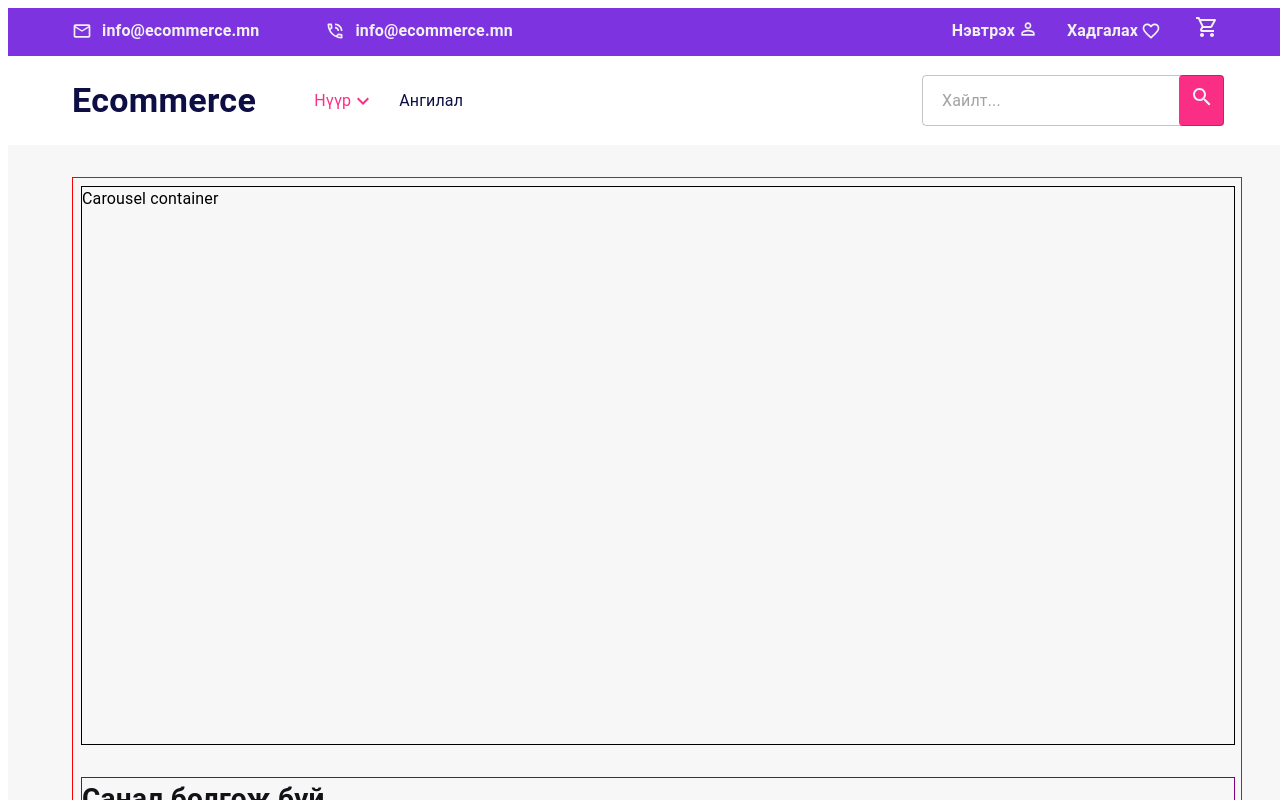
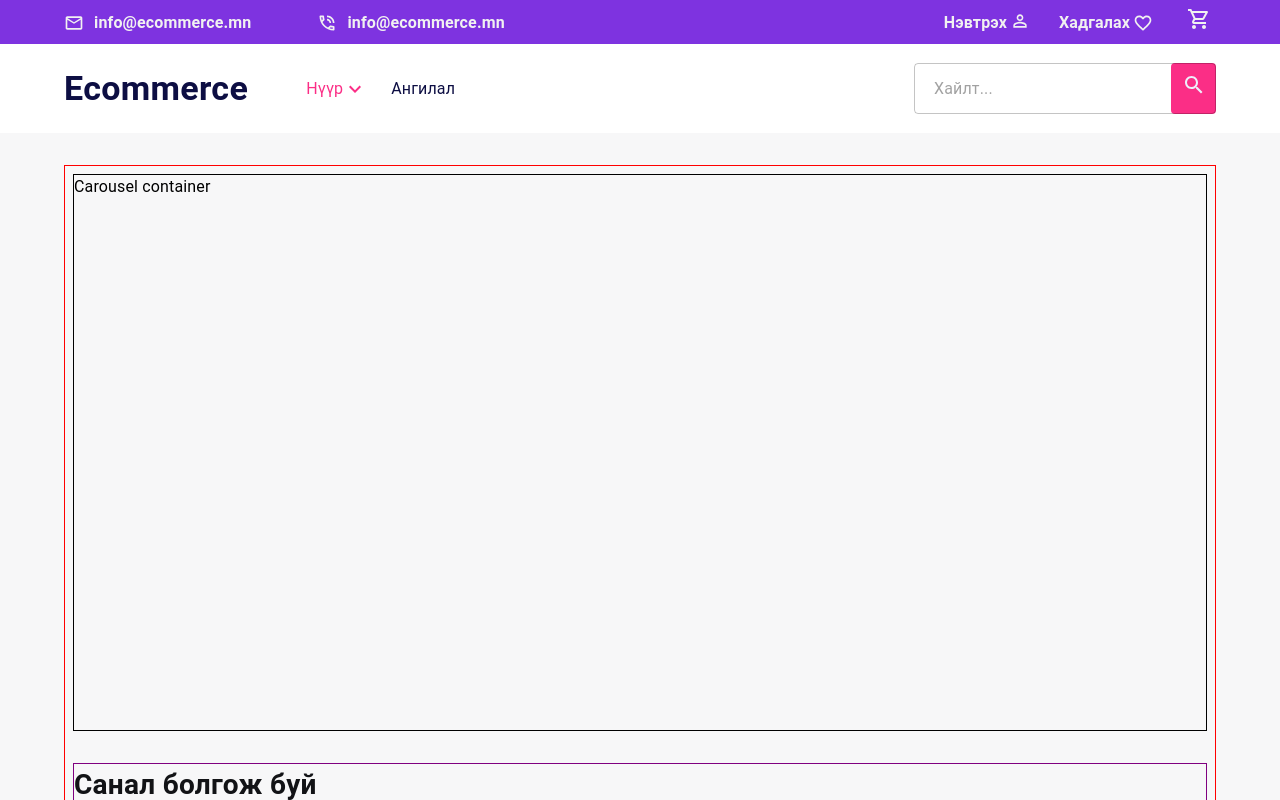
Before and after one commit to Leap1b-23-24/Team-1, a Next.js app in the folder front/: page / in a window 1280 px wide. Shown: the top 800 px of the page. Built offline with nearby package versions, Linux system fonts and the light colour scheme.

Commit message:
css baseline uguv tseg

```diff
--- a/front/src/app/layout.tsx
+++ b/front/src/app/layout.tsx
@@ -27,14 +27,15 @@ export default function RootLayout({
       <body className={inter.className}>
         <AuthProvider>
           <Userprovider>
-            {/* <ThemeProvider theme={theme}>
-          <CssBaseline> */}
-            {children}
+            <CssBaseline>
+              {/* <ThemeProvider theme={theme}> */}
+              {children}
+            </CssBaseline>
             <ToastContainer />
           </Userprovider>
         </AuthProvider>
-        {/* </CssBaseline>
-          </ThemeProvider> */}
+
+        {/* </ThemeProvider> */}
       </body>
     </html>
   );
```
